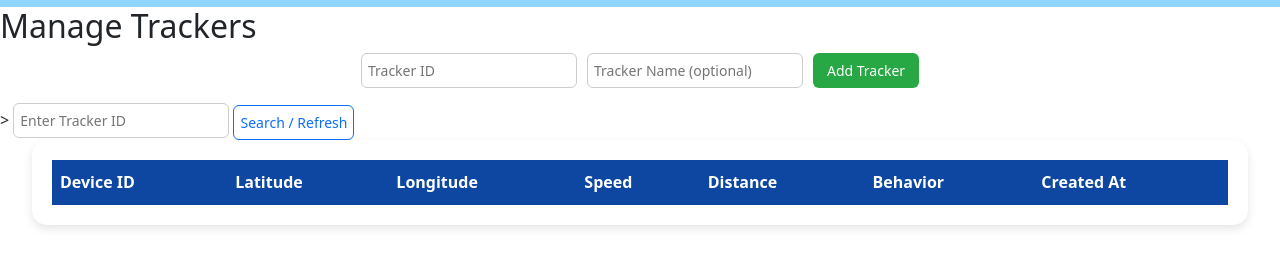
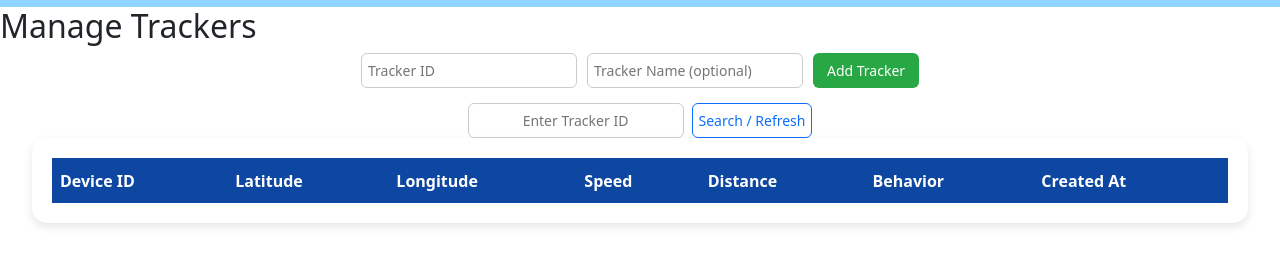
Before and after one commit to Thoko0/LivestockTrackerReviewed, a plain HTML site: page LivestockTracker/frontend/index.html in a window 1280 px wide. Both pictures are taken after a click on the link "Add Your First Tracker". Shown: the part 53-320 px from the top of the page. Drawn offline with nearby package versions, Linux system fonts and the light colour scheme.

Commit message:
Update index.html

```diff
--- a/LivestockTracker/frontend/index.html
+++ b/LivestockTracker/frontend/index.html
@@ -145,10 +145,19 @@
         <button id="addTrackerBtn" class="btn-custom form">Add Tracker</button>
     </div>
 
-    <!-- Tracker Search -->
-    <div id="tracker-search" class="d-flex justify-content-center align-items-center flex-wrap gap-2"></div>>
-        <input type="text"id="trackerIdInput" class="btn-custom-sm btn-custom-outline-primary" placeholder="Enter Tracker ID" style="min-width: 200px;">
-        <button id="searchTrackerBtn" class="btn-custom btn-custom-sm btn-custom-outline-primary"> Search / Refresh</button>
+<!-- Tracker Search -->
+<div id="tracker-search" class="d-flex justify-content-center align-items-center flex-wrap gap-2">
+    <input type="text"
+           id="trackerIdInput"
+           class="text-center btn-custom-sm btn-custom-outline-primary"
+           placeholder="Enter Tracker ID"
+           style="min-width: 200px;">
+
+    <button id="searchTrackerBtn"
+            class="btn-custom btn-custom-sm btn-custom-outline-primary">
+        Search / Refresh
+    </button>
+</div>
 
     <!-- Devices Table -->
     <div class="table-container">
```
